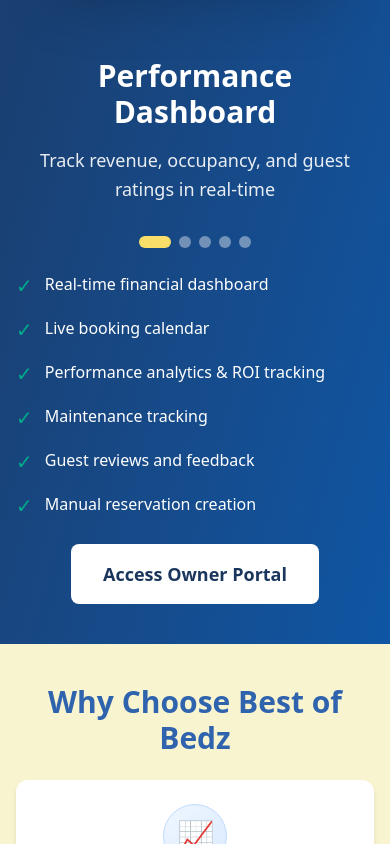
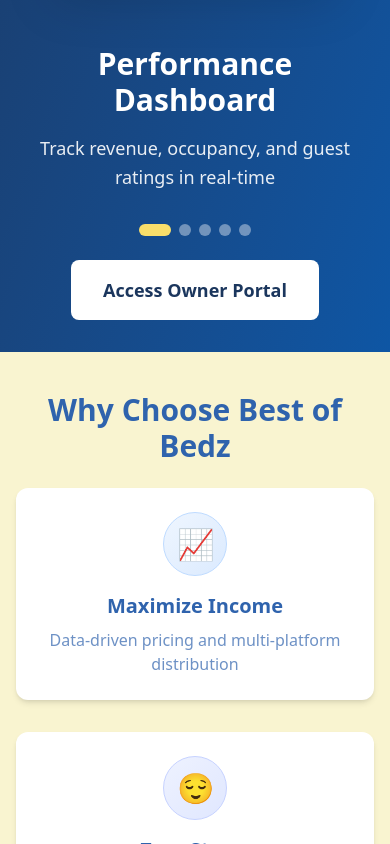
Before and after one commit to HASSANBOB533/property-mgtg-new, a Next.js app: page /en in a window 390 px wide. Shown: the part 6135-6979 px from the top of the page. Built offline with nearby package versions, Linux system fonts and the light colour scheme.

Commit message:
Remove redundant features list below carousel and optimize spacing

```diff
--- a/components/homepage/OwnerPortalSection.tsx
+++ b/components/homepage/OwnerPortalSection.tsx
@@ -9,27 +9,17 @@
   const features = Array.from({length: 6}, (_, i) => t(`features.${i}`));
 
   return (
-    <section className="py-10 md:py-12 bg-gradient-to-br from-dark-text to-blue-primary text-white">
+    <section className="py-8 md:py-10 bg-gradient-to-br from-dark-text to-blue-primary text-white">
       <div className="container mx-auto px-4">
         <div className="max-w-4xl mx-auto text-center">
           <h2 className="text-3xl md:text-4xl font-bold mb-4">
             {t('title')}
           </h2>
-          <p className="text-xl mb-6 opacity-90">{t('subtitle')}</p>
+          <p className="text-xl mb-5 opacity-90">{t('subtitle')}</p>
 
           {/* Owner Dashboard Carousel */}
           <div className="mb-6">
             <OwnerDashboardCarousel />
-          </div>
-
-          {/* Features Grid */}
-          <div className="grid md:grid-cols-2 gap-4 mb-6 text-left">
-            {features.map((feature, idx) => (
-              <div key={idx} className="flex items-start gap-3">
-                <span className="text-green-primary text-xl">✓</span>
-                <span>{feature}</span>
-              </div>
-            ))}
           </div>
 
           <a
```
